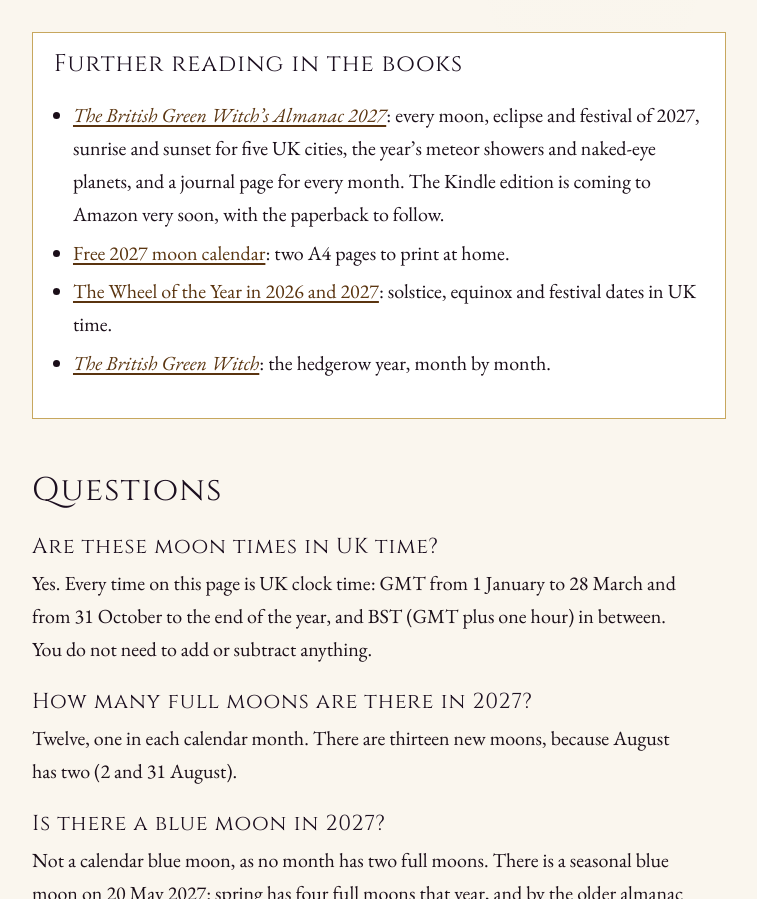
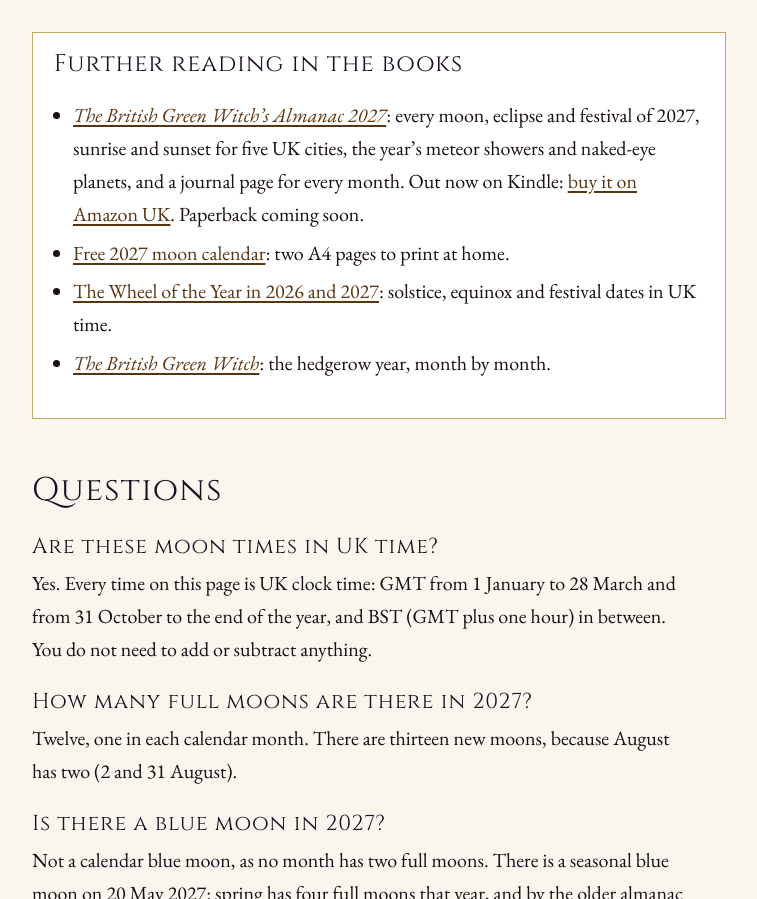
Before and after one commit to traff27/british-green-witch, a plain HTML site: page guides/moon-calendar-2027-uk/index.html in a window 1280 px wide. Shown: the part 6062-6961 px from the top of the page, without its empty margins (48-805 px from the left). Drawn offline with Linux system fonts and the light colour scheme.

Commit message:
Almanac Kindle live: buy links

```diff
--- a/guides/moon-calendar-2027-uk/index.html
+++ b/guides/moon-calendar-2027-uk/index.html
@@ -358,7 +358,7 @@
 <aside class="further" aria-labelledby="further-h">
 <h2 id="further-h">Further reading in the books</h2>
 <ul class="plain">
-<li><a href="/almanac-2027.html"><i>The British Green Witch’s Almanac 2027</i></a>: every moon, eclipse and festival of 2027, sunrise and sunset for five UK cities, the year’s meteor showers and naked-eye planets, and a journal page for every month. The Kindle edition is coming to Amazon very soon, with the paperback to follow.</li>
+<li><a href="/almanac-2027.html"><i>The British Green Witch’s Almanac 2027</i></a>: every moon, eclipse and festival of 2027, sunrise and sunset for five UK cities, the year’s meteor showers and naked-eye planets, and a journal page for every month. Out now on Kindle: <a href="https://www.amazon.co.uk/dp/B0HSPCD7T3" rel="noopener">buy it on Amazon UK</a>. Paperback coming soon.</li>
 <li><a href="/printables/">Free 2027 moon calendar</a>: two A4 pages to print at home.</li>
 <li><a href="/guides/wheel-of-the-year/">The Wheel of the Year in 2026 and 2027</a>: solstice, equinox and festival dates in UK time.</li>
 <li><a href="/the-british-green-witch.html"><i>The British Green Witch</i></a>: the hedgerow year, month by month.</li>
```
